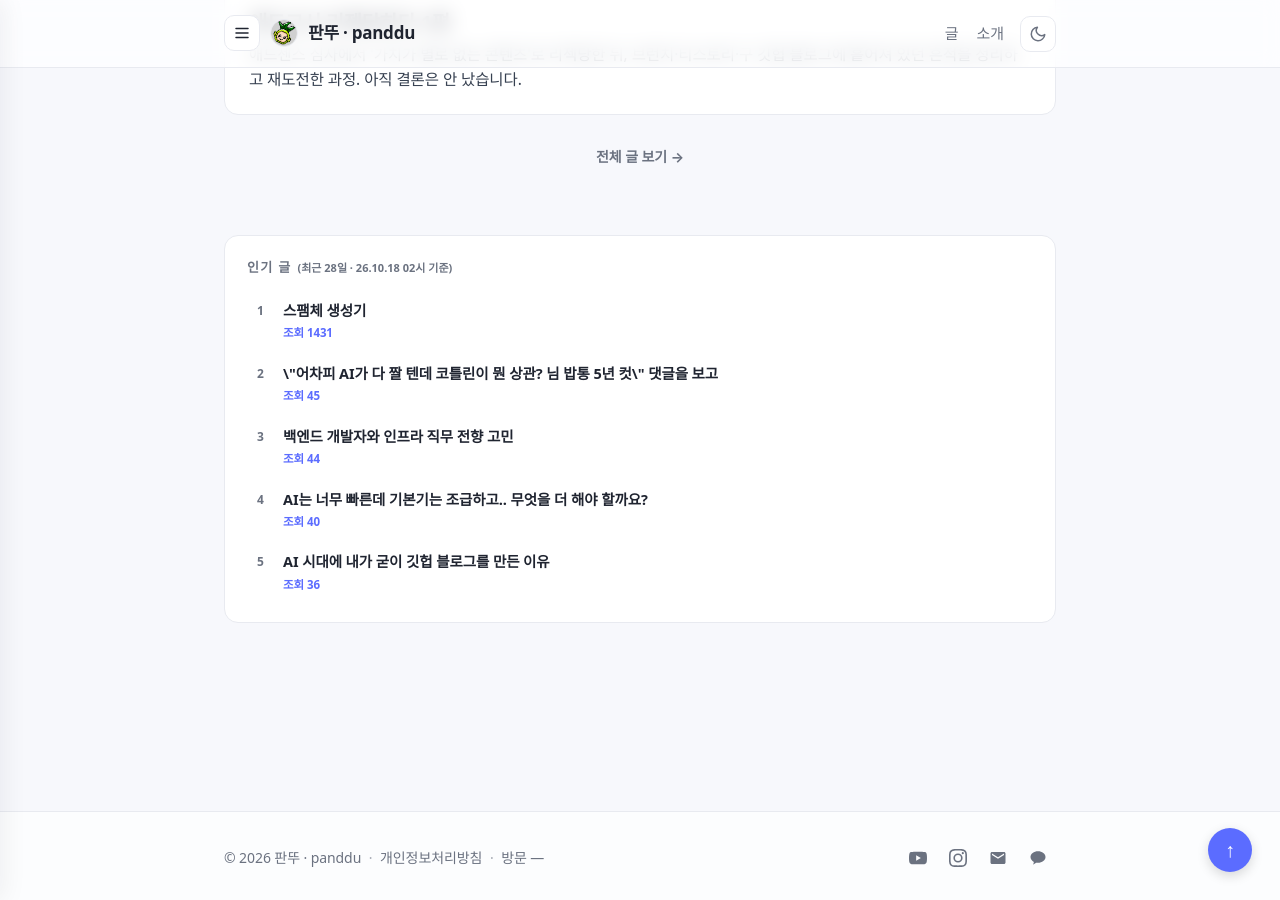
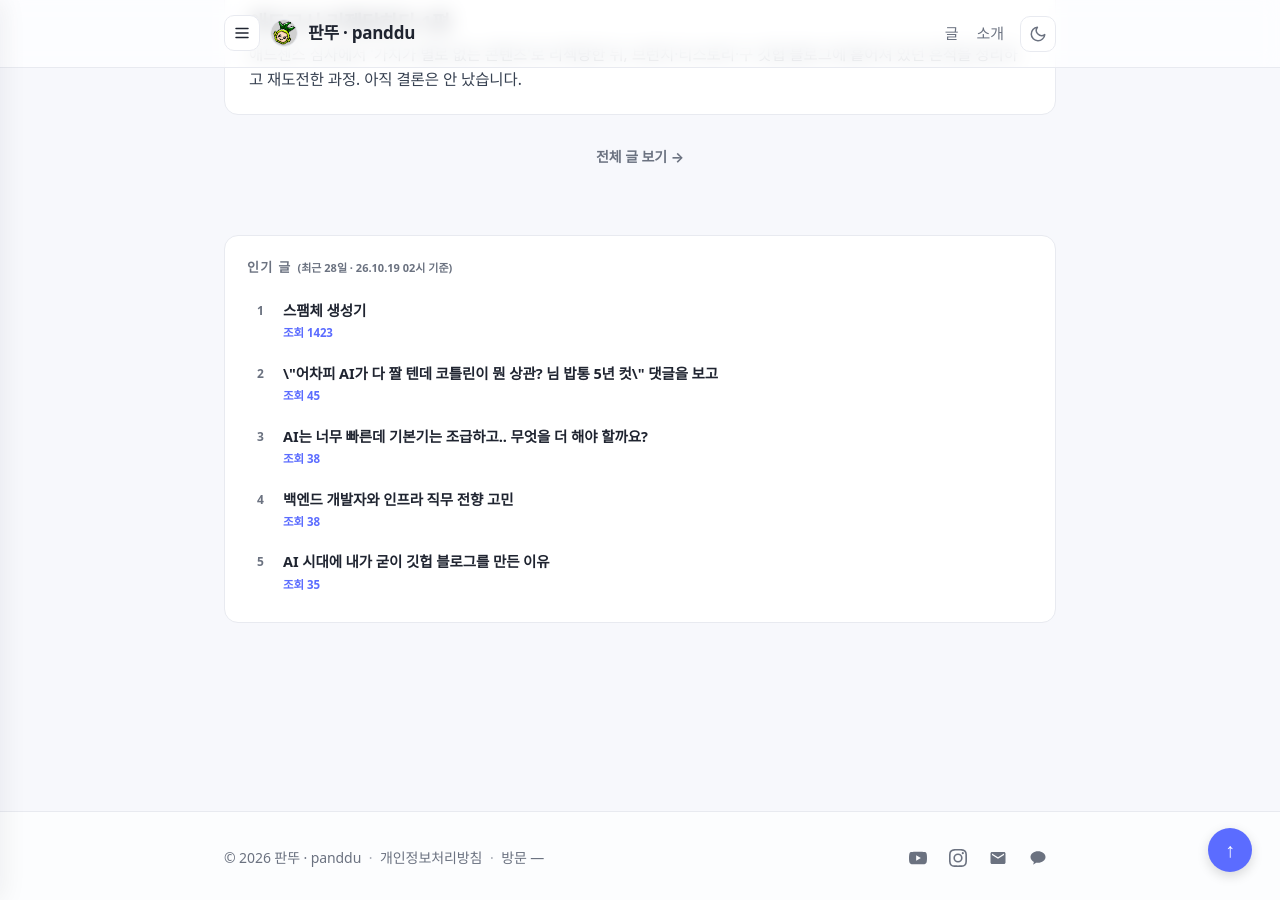
Before and after one commit to panddu/panddu.github.io, a Jekyll site: the page built from index.html, in a window 1280 px wide and 900 px high, scrolled down 2017 px. Built offline with Jekyll 4.4.1, drawn with Linux system fonts in a browser that asks for light colours; some web fonts are replaced.

Commit message:
chore: update popular posts

```diff
--- a/_data/popular_posts.json
+++ b/_data/popular_posts.json
@@ -1,11 +1,11 @@
 {
-  "generated_at": "2026-10-18T02:45:51+09:00",
+  "generated_at": "2026-10-19T02:50:04+09:00",
   "period_days": 28,
   "posts": [
     {
       "title": "스팸체 생성기",
       "url": "/posts/2019/04/spammaker/",
-      "views": 1431
+      "views": 1423
     },
     {
       "title": "\\\"어차피 AI가 다 짤 텐데 코틀린이 뭔 상관? 님 밥통 5년 컷\\\" 댓글을 보고",
@@ -13,19 +13,19 @@
       "views": 45
     },
     {
+      "title": "AI는 너무 빠른데 기본기는 조급하고.. 무엇을 더 해야 할까요?",
+      "url": "/posts/2026/08/ai-and-basic-skills/",
+      "views": 38
+    },
+    {
       "title": "백엔드 개발자와 인프라 직무 전향 고민",
       "url": "/posts/2026/08/backend-and-infra-counsel/",
-      "views": 44
-    },
-    {
-      "title": "AI는 너무 빠른데 기본기는 조급하고.. 무엇을 더 해야 할까요?",
-      "url": "/posts/2026/08/ai-and-basic-skills/",
-      "views": 40
+      "views": 38
     },
     {
       "title": "AI 시대에 내가 굳이 깃헙 블로그를 만든 이유",
       "url": "/posts/2026/08/why-i-made-github-blog/",
-      "views": 36
+      "views": 35
     }
   ]
 }
```
